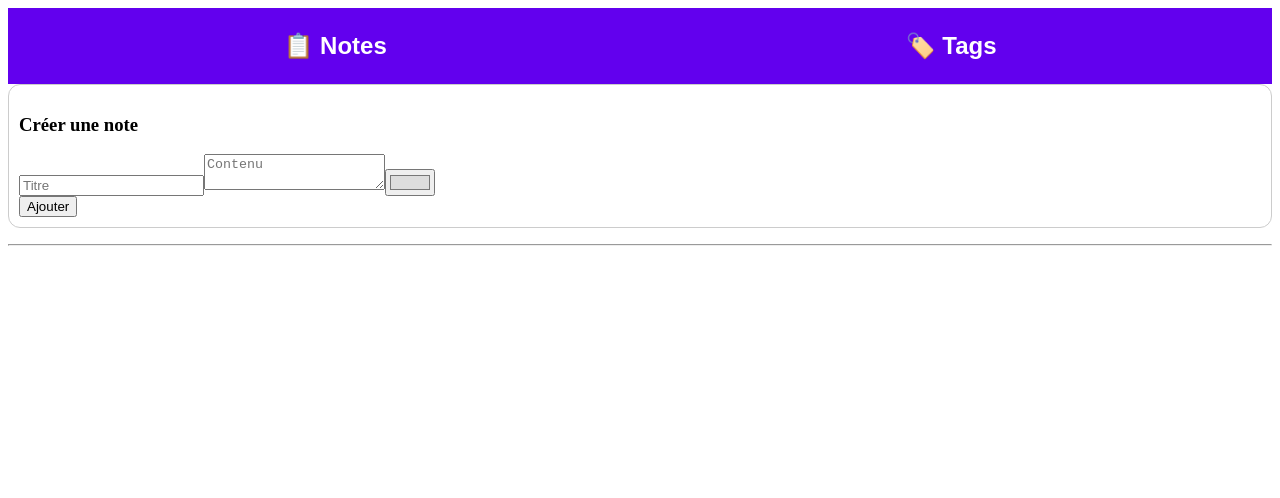
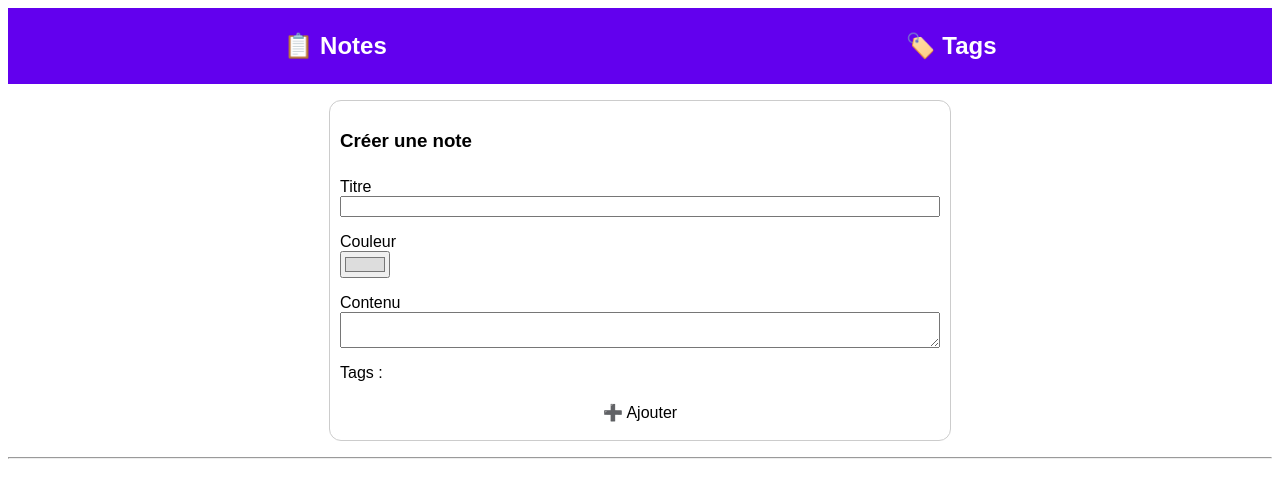
Before and after one commit to PRADIERKevin/DevWeb, an Angular app in the folder devWeb/: page / in a window 1280 px wide. Shown: the top 498 px of the page. Built offline with nearby package versions, Linux system fonts and the light colour scheme.

Commit message:
amélioration de la gestion des notes

```diff
--- a/devWeb/src/app/notes/notes.component.css
+++ b/devWeb/src/app/notes/notes.component.css
@@ -1,3 +1,59 @@
+:root {
+  --primary: #6200EE;
+  --PrimaryVariant: #3700B3;
+  --Secondary: #03DAC6;
+  --SecondaryVariant: #018786;
+  --White: #FFFFFF;
+  --Black: #000000;
+}
+
+.note-block {
+  width: 100%;
+  max-width: 600px;
+  display: flex;
+  flex-direction: column;
+  font-family: sans-serif;
+  padding: 1rem;
+  margin: 1rem auto;
+  border-radius: 0.5rem;
+  border: solid 0.1rem var(--Black);
+}
+
+.note-element {
+  display: flex;
+  flex-direction: column;
+  padding: 0.5rem 0;
+}
+
+.button {
+  background-color: var(--White);
+  border-radius: 0.3rem;
+  border: 0.1rem solid var(--Black);
+  padding: 0.5rem;
+  font-size: 1rem;
+  cursor: pointer;
+}
+
+.button:hover {
+  background-color: #f0f0f0;
+}
+
+.tags-container {
+  display: flex;
+  flex-wrap: wrap;
+  gap: 5px;
+  margin-top: 5px;
+}
+
+.tag-label {
+  font-size: 0.8rem;
+  padding: 5px 10px;
+  border-radius: 5px;
+  color: var(--White);
+  cursor: pointer;
+}
+
+
 .note-form, .note {
     border: 1px solid #ccc;
     border-radius: 12px;
@@ -17,3 +73,33 @@
   .tag-select label {
     margin-right: 10px;
   }
+
+  .note[draggable="true"] {
+    cursor: move;
+    transition: transform 0.2s ease;
+  }
+
+  .note:active {
+    transform: scale(1.02);
+  }
+
+  .notes-board {
+    display: grid;
+    grid-template-columns: 1fr 1fr 1fr;
+    grid-template-rows: auto;
+    gap: 1rem;
+    padding: 1rem;
+    font-family: sans-serif;
+  }
+
+  .notes-block {
+    padding: 1rem;
+    border-radius: 0.5rem;
+    border: 0.1rem solid var(--Black);
+    min-height: 100px;
+    background-color: var(--Secondary);
+    display: flex;
+    flex-direction: column;
+    justify-content: space-between;
+    box-shadow: 0 2px 6px rgba(0, 0, 0, 0.1);
+  }
--- a/devWeb/src/app/notes/notes.component.html
+++ b/devWeb/src/app/notes/notes.component.html
@@ -1,30 +1,57 @@
-<div class="note-form">
-    <h3>Créer une note</h3>
-    <input [(ngModel)]="newNote.title" placeholder="Titre" />
-    <textarea [(ngModel)]="newNote.content" placeholder="Contenu"></textarea>
-    <input type="color" [(ngModel)]="newNote.color" />
-    <div class="tag-select">
-      <label *ngFor="let tag of tags">
-        <input type="checkbox" [value]="tag.title" (change)="toggleTagSelection(newNote, tag.title)">
-        <span [style.background]="tag.color">{{ tag.title }}</span>
+<div class="note-form note-block">
+  <h3>Créer une note</h3>
+
+  <div class="note-element">
+    <label for="title">Titre</label>
+    <input id="title" [(ngModel)]="newNote.title" />
+  </div>
+
+  <div class="note-element">
+    <label for="color">Couleur</label>
+    <input type="color" id="color" [(ngModel)]="newNote.color" />
+  </div>
+
+  <div class="note-element">
+    <label for="content">Contenu</label>
+    <textarea id="content" [(ngModel)]="newNote.content"></textarea>
+  </div>
+
+  <div class="note-element">
+    <label>Tags :</label>
+    <div class="tags-container">
+      <label *ngFor="let tag of tags" class="tag-label" [style.background]="tag.color">
+        <input type="checkbox" [value]="tag.title" (change)="toggleTagSelection(newNote, tag.title)" />
+        {{ tag.title }}
       </label>
     </div>
-    <button (click)="createNote()">Ajouter</button>
   </div>
+
+  <button class="button" (click)="createNote()">➕ Ajouter</button>
+</div>
 
   <hr />
 
-  <div class="notes-list">
-    <div class="note" *ngFor="let note of notes" [style.background]="note.color">
+  <div class="notes-board">
+    <div
+      class="notes-block"
+      *ngFor="let note of notes"
+      [style.background]="note.color"
+      draggable="true"
+      (dragstart)="onDragStart(note)"
+      (dragover)="onDragOver($event)"
+      (drop)="onDrop(note)"
+    >
       <h4>{{ note.title }}</h4>
       <p>{{ note.content }}</p>
-      <div class="tags">
-        <span *ngFor="let tag of note.tags" [style.background]="getTagColor(tag)">
+      <div class="tags-board">
+        <span *ngFor="let tag of note.tags" class="note-tag" [style.background]="getTagColor(tag)">
           {{ tag }}
         </span>
       </div>
-      <button (click)="editNote(note)">✏️</button>
-      <button (click)="deleteNote(note)">🗑️</button>
+      <div class="notes-button">
+        <button class="button" (click)="editNote(note)">✏️</button>
+        <button class="button" (click)="deleteNote(note)">🗑️</button>
+      </div>
     </div>
   </div>
 
--- a/devWeb/src/app/notes/notes.component.ts
+++ b/devWeb/src/app/notes/notes.component.ts
@@ -32,7 +32,11 @@ export class NotesComponent {
   }
 
   createNote() {
-    const newNoteCopy = { ...this.newNote, tags: [...this.newNote.tags] };
+    const newNoteCopy = {
+      ...this.newNote,
+      id: Date.now(),
+      tags: [...this.newNote.tags],
+    };
     this.notes.push(newNoteCopy);
     this.saveNotes();
     this.resetForm();
@@ -44,7 +48,7 @@ export class NotesComponent {
 
   saveEdit() {
     if (!this.editing) return;
-    const index = this.notes.findIndex(n => n.title === this.editing!.title);
+    const index = this.notes.findIndex(n => n.id === this.editing!.id);
     if (index !== -1) {
       this.notes[index] = this.editing!;
       this.saveNotes();
@@ -57,7 +61,7 @@ export class NotesComponent {
   }
 
   deleteNote(note: Note) {
-    this.notes = this.notes.filter(n => n.title !== note.title);
+    this.notes = this.notes.filter(n => n.id !== note.id);
     this.saveNotes();
   }
 
@@ -77,4 +81,30 @@ export class NotesComponent {
     const tag = this.tags.find(t => t.title === tagTitle);
     return tag?.color || '#ccc';
   }
+
+  draggedNote: Note | null = null;
+
+  onDragStart(note: Note) {
+    this.draggedNote = note;
+  }
+
+  onDragOver(event: DragEvent) {
+    event.preventDefault();
+  }
+
+  onDrop(targetNote: Note) {
+    if (!this.draggedNote || this.draggedNote === targetNote) return;
+
+    const fromIndex = this.notes.findIndex(n => n === this.draggedNote);
+    const toIndex = this.notes.findIndex(n => n === targetNote);
+
+    if (fromIndex !== -1 && toIndex !== -1) {
+      const [moved] = this.notes.splice(fromIndex, 1);
+      this.notes.splice(toIndex, 0, moved);
+      this.saveNotes();
+    }
+
+    this.draggedNote = null;
+  }
+
 }
```
Also changed, not shown: devWeb/src/app/note.ts (+8 -5 lines).
